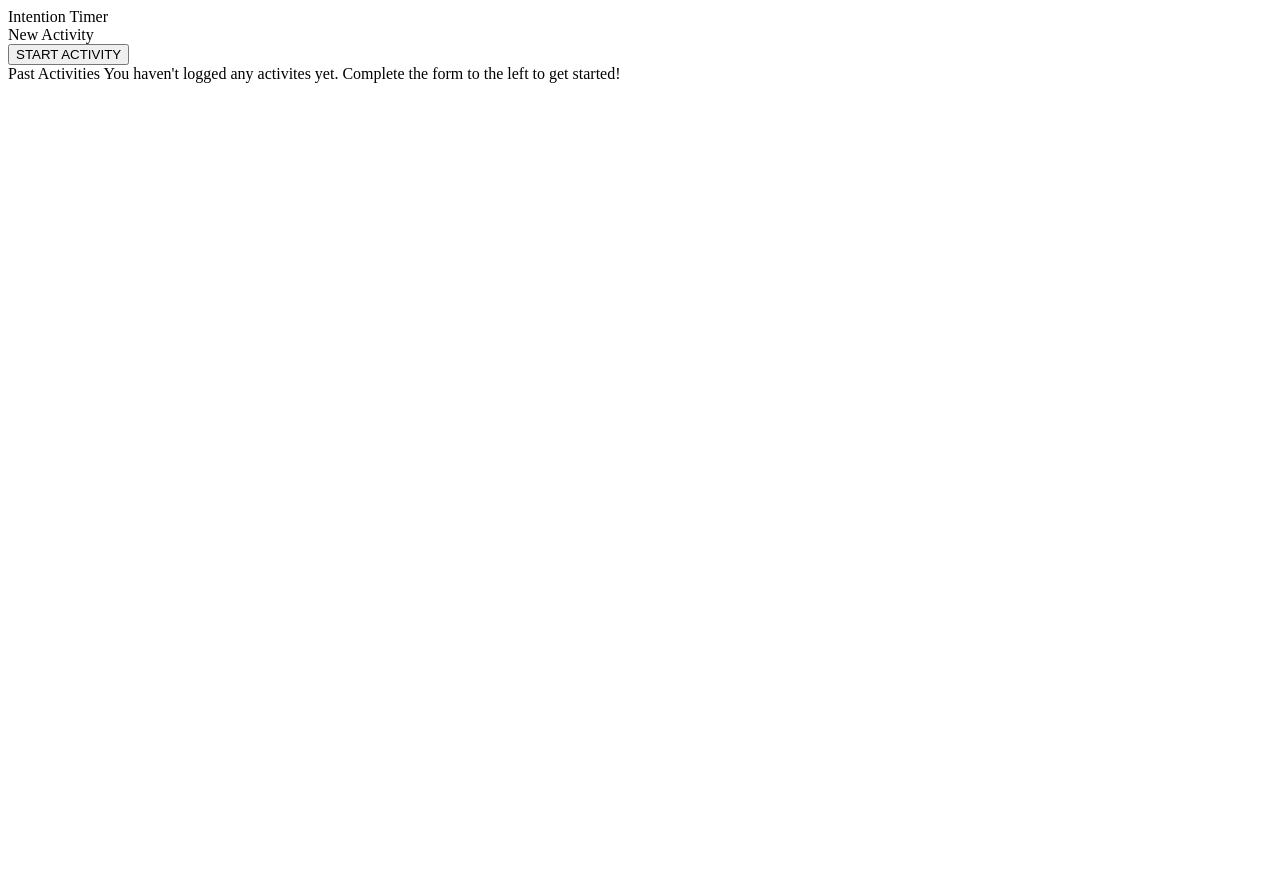
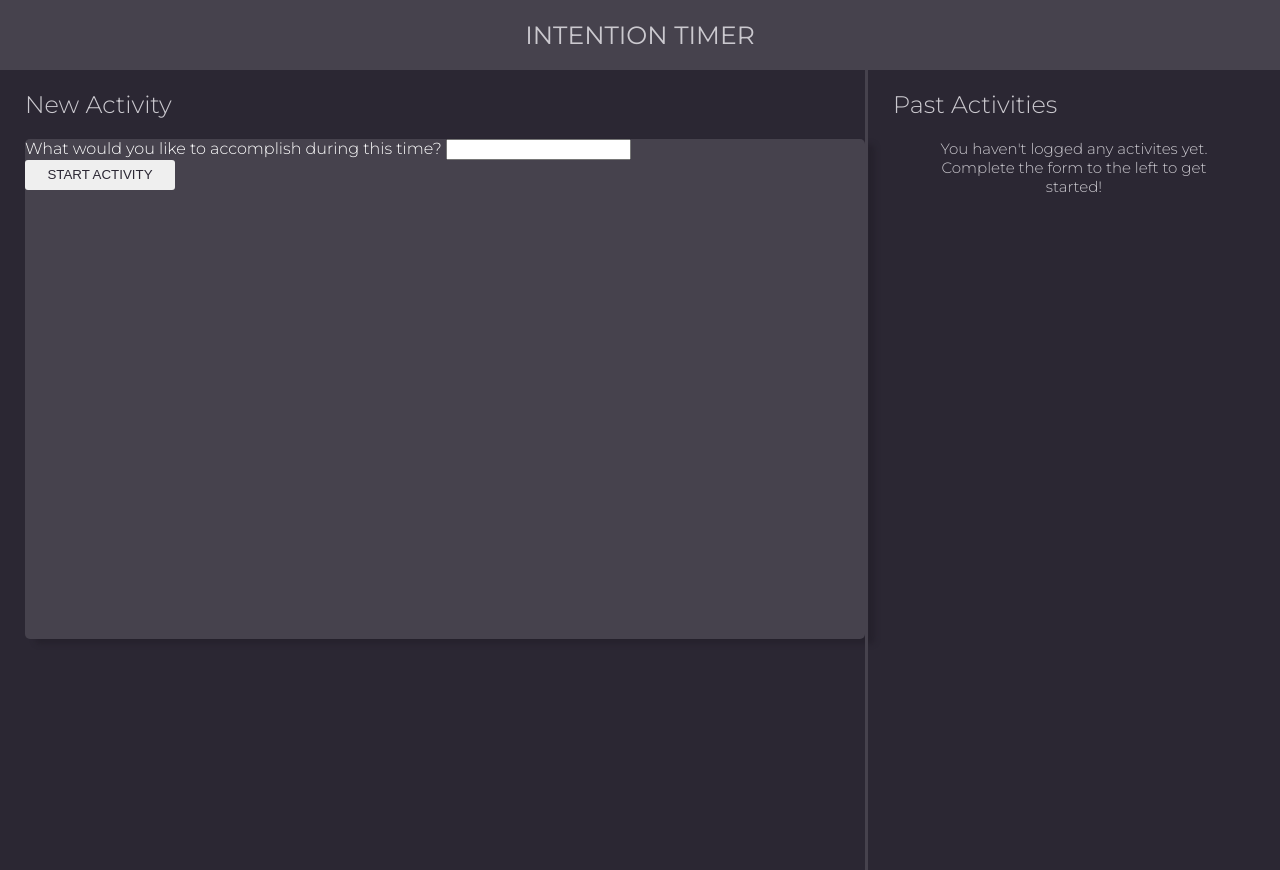
Before and after one commit to pthan1/intention-timer, a plain HTML site: page index.html in a window 1280 px wide. Before the commit the page ends 800 px from the top, so only its background shows below. Drawn offline with Linux system fonts and the light colour scheme.

Commit message:
Add refactored html and css for zero state

```diff
--- a/index.html
+++ b/index.html
@@ -4,28 +4,29 @@
     <meta charset="UTF-8">
     <meta http-equiv="X-UA-Compatible" content="IE=edge">
     <meta name="viewport" content="width=device-width, initial-scale=1.0">
+    <link rel="stylesheet" href="./styles.css">
+    <link rel="preconnect" href="https://fonts.googleapis.com">
+    <link rel="preconnect" href="https://fonts.gstatic.com" crossorigin>
+    <link href="https://fonts.googleapis.com/css2?family=Montserrat:wght@300;400&display=swap" rel="stylesheet">
     <title>Document</title>
 </head>
 <body>
-  <nav class="nav-bar">Intention Timer</nav>
-  <section class= "content pink">
-    <section class="new-pane red">
-      <span class="pane-title green">New Activity</span>
-      <div class="activity-pane light blue">
+  <nav>INTENTION TIMER</nav>
+  <main>
+    <section class="left-section">
+      <h1>New Activity</h1>
         <form>
-        <span class="activity-text baby blue"></span>
-        <div class="input flex yellow"></div>
+        <label for="activity">What would you like to accomplish during this time?</label>
+        <input type="text" name="activity-form" id="activity" required>
         <div class="input flex yellow"></div>
         <div class="input flex yellow"></div>
         <button class="activity button">START ACTIVITY</button>
         </form>
-      </div>
-      <div class="past-activity-pane dark blue">
-        <span class="pane-title green">Past Activities</span>
-        <span>You haven't logged any activites yet. Complete the form to the left to get started!</span>
-      </div>
-
     </section>
-  </section>
+    <section class="right-section">
+        <h1>Past Activities</h1>
+        <h2>You haven't logged any activites yet. Complete the form to the left to get started!</h2>
+    </section>
+  </main>
 </body>
 </html>
--- a/styles.css
+++ b/styles.css
@@ -0,0 +1,88 @@
+body {
+  margin: 0;
+  background-color: #2b2733;
+}
+
+.hidden {
+  display: none;
+}
+
+nav {
+  display: flex;
+  justify-content: center;
+  align-items: center;
+  background-color: #46424d;
+  height: 70px;
+  color: #cbc9cf;
+  font-family: "Montserrat", sans-serif;
+  font-weight: 400;
+  font-size: 25px;
+}
+
+main {
+  display: flex;
+  justify-content: space-around;
+  align-items: center;
+}
+
+.left-section {
+  height: 100vh;
+  width: 900px;
+}
+
+.left-section h1 {
+  font-family: "Montserrat", sans-serif;
+  font-size: 24px;
+  color: #cbc9cf;
+  font-weight: 300;
+  margin-left: 25px;
+}
+
+.left-section form {
+  margin-left: 25px;
+  height: 500px;
+  width: 840px;
+  background-color: #46424d;
+  border-radius: 5px;
+  box-shadow: 10px 5px 5px #26222D;
+  font-family: "Montserrat", sans-serif;
+  font-size: 16px;
+  color: #FFF;
+  font-weight: 300;
+  margin-left: 25px;
+}
+
+button {
+  background-color: #cbc9cf
+  font-family: "Montserrat", sans-serif;
+  color: #2b2733;
+  border-radius: 3px;
+  border: 0px;
+  box-shadow: none;
+  width: 150px;
+  height: 30px;
+}
+
+.right-section {
+  border-left: 3px solid #46424d;
+  height: 100vh;
+  width: 500px;
+}
+
+.right-section h1 {
+  font-family: "Montserrat", sans-serif;
+  font-size: 24px;
+  color: #cbc9cf;
+  font-weight: 300;
+  margin-left: 25px;
+}
+
+.right-section h2 {
+  font-family: "Montserrat", sans-serif;
+  font-size: 15px;
+  text-align: center;
+  color: #cbc9cf;
+  font-weight: 300;
+  margin-left: 60px;
+  margin-right: 60px;
+}
```
